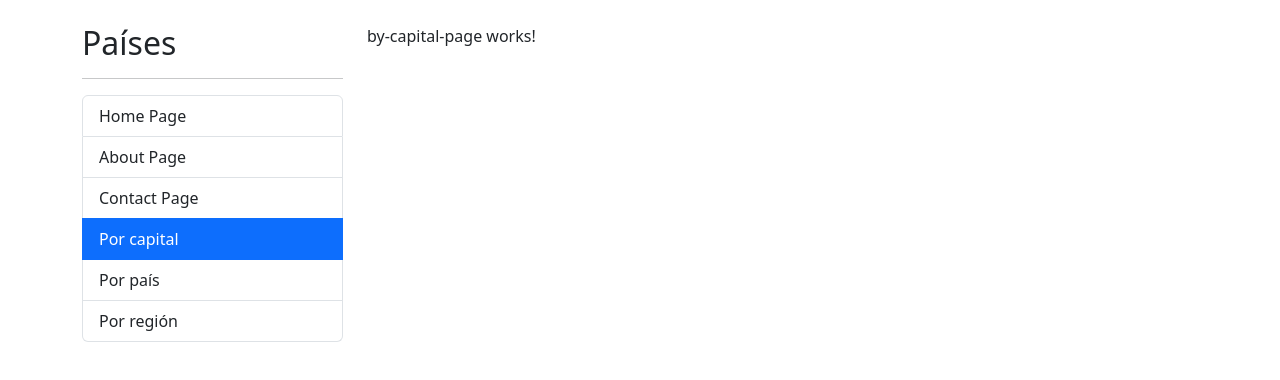
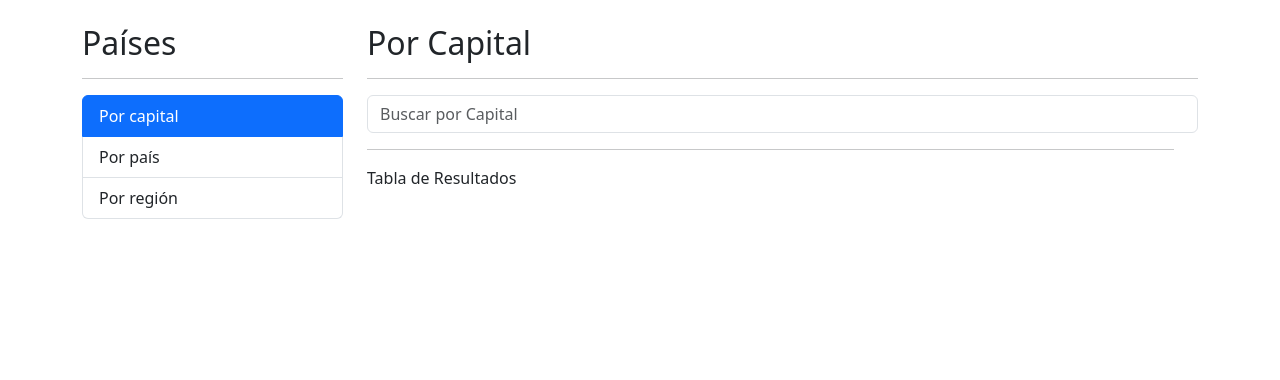
Before and after one commit to SANORTIZCA/countryApp, an Angular app: page /countries/by-capital in a window 1280 px wide. Shown: the top 380 px of the page. Built offline with nearby package versions, Linux system fonts and the light colour scheme.

Commit message:
Se agrega funcionalidad al search-box componenet utilizando @Output y el eventEmitter

```diff
--- a/src/app/countries/countries-routing.module.ts
+++ b/src/app/countries/countries-routing.module.ts
@@ -24,6 +24,10 @@
     path: 'by/:id',
     component: CountryPageComponent,
   },
+  {
+    path: '**',
+    redirectTo: 'by-capital',
+  },
 ];
 
 @NgModule({
--- a/src/app/countries/countries.module.ts
+++ b/src/app/countries/countries.module.ts
@@ -2,11 +2,13 @@
 import { CommonModule } from '@angular/common';
 
 import { CountriesRoutingModule } from './countries-routing.module';
+import { SharedModule } from '../shared/shared.module';
 
 import { ByCapitalPageComponent } from './pages/by-capital-page/by-capital-page.component';
 import { ByCountryPageComponent } from './pages/by-country-page/by-country-page.component';
 import { ByRegionPageComponent } from './pages/by-region-page/by-region-page.component';
 import { CountryPageComponent } from './pages/country-page/country-page.component';
+
 
 
 @NgModule({
@@ -19,6 +21,7 @@
   imports: [
     CommonModule,
     CountriesRoutingModule,
-  ]
+    SharedModule,
+  ],
 })
 export class CountriesModule { }
--- a/src/app/countries/pages/by-capital-page/by-capital-page.component.html
+++ b/src/app/countries/pages/by-capital-page/by-capital-page.component.html
@@ -1 +1,17 @@
-<p>by-capital-page works!</p>
+<h2>Por Capital</h2>
+<hr>
+<div class="row">
+  <div class="col">
+    <!-- SearchBox -->
+    <shared-search-box
+      (onValue)="searchByCapital($event)"
+      placeholder="Buscar por Capital">
+    </shared-search-box>
+</div>
+
+<div class="row">
+  <div class="col">
+    <hr>
+    Tabla de Resultados
+  </div>
+</div>
--- a/src/app/countries/pages/by-capital-page/by-capital-page.component.ts
+++ b/src/app/countries/pages/by-capital-page/by-capital-page.component.ts
@@ -1,4 +1,4 @@
-import { Component } from '@angular/core';
+import { Component} from '@angular/core';
 
 @Component({
   selector: 'countries-by-capital-page',
@@ -7,4 +7,8 @@
 })
 export class ByCapitalPageComponent {
 
+  searchByCapital(term:string):void{
+    console.log('Desde ByCapitalPage');
+    console.log({term});
+  }
 }
--- /dev/null
+++ b/src/app/shared/components/search-box/search-box.component.html
@@ -0,0 +1,7 @@
+<input
+  type="text"
+  [placeholder]="placeholder"
+  class="form-control"
+  (keyup.enter)="emitValue(txtInput.value)"
+  #txtInput
+>
--- /dev/null
+++ b/src/app/shared/components/search-box/search-box.component.ts
@@ -0,0 +1,18 @@
+import { Component, EventEmitter, Input, Output } from '@angular/core';
+
+@Component({
+  selector: 'shared-search-box',
+  templateUrl: './search-box.component.html',
+  styles: ``,
+})
+export class SearchBoxComponent {
+  @Input()
+  public placeholder: string = '';
+
+  @Output()
+  public onValue: EventEmitter<string> = new EventEmitter();
+
+  public emitValue(value:string):void{
+    this.onValue.emit(value);
+  }
+}
--- a/src/app/shared/components/sidebar/sidebar.component.html
+++ b/src/app/shared/components/sidebar/sidebar.component.html
@@ -5,7 +5,7 @@
   <!--Se debe importar en el modulo para que lo reconozca como propiedad el componente que usa [routerLink] y se pueda usar de forma dinamica-->
   <!-- routerLinkActive : sirve para colocar la propiedad "active" cuando ya nos encontramos en dicha ruta -->
   <!-- routerLinkOptions: exact: true -> indica que tiene que ser exactamente el path con sus segmentos como esta definido ahí -->
-  <li
+  <!--   <li
     routerLink=""
     routerLinkActive="active"
     [routerLinkActiveOptions]="{exact: true}"
@@ -23,7 +23,7 @@
     routerLinkActive="active"
     class="list-group-item">
     Contact Page
-  </li>
+  </li> -->
   <li
     routerLink="countries/by-capital"
     routerLinkActive="active"
--- a/src/app/shared/shared.module.ts
+++ b/src/app/shared/shared.module.ts
@@ -5,6 +5,7 @@
 import { AboutPageComponent } from './pages/about-page/about-page.component';
 import { ContactPageComponent } from './pages/contact-page/contact-page.component';
 import { HomePageComponent } from './pages/home-page/home-page.component';
+import { SearchBoxComponent } from './components/search-box/search-box.component';
 import { SidebarComponent } from './components/sidebar/sidebar.component';
 
 
@@ -13,6 +14,7 @@
     AboutPageComponent,
     ContactPageComponent,
     HomePageComponent,
+    SearchBoxComponent,
     SidebarComponent,
   ],
   imports: [
@@ -24,6 +26,7 @@
     AboutPageComponent,
     ContactPageComponent,
     HomePageComponent,
+    SearchBoxComponent,
     SidebarComponent,
   ],
 })
```
Also changed, not shown: src/app/app-routing.module.ts (+12 -9 lines).
